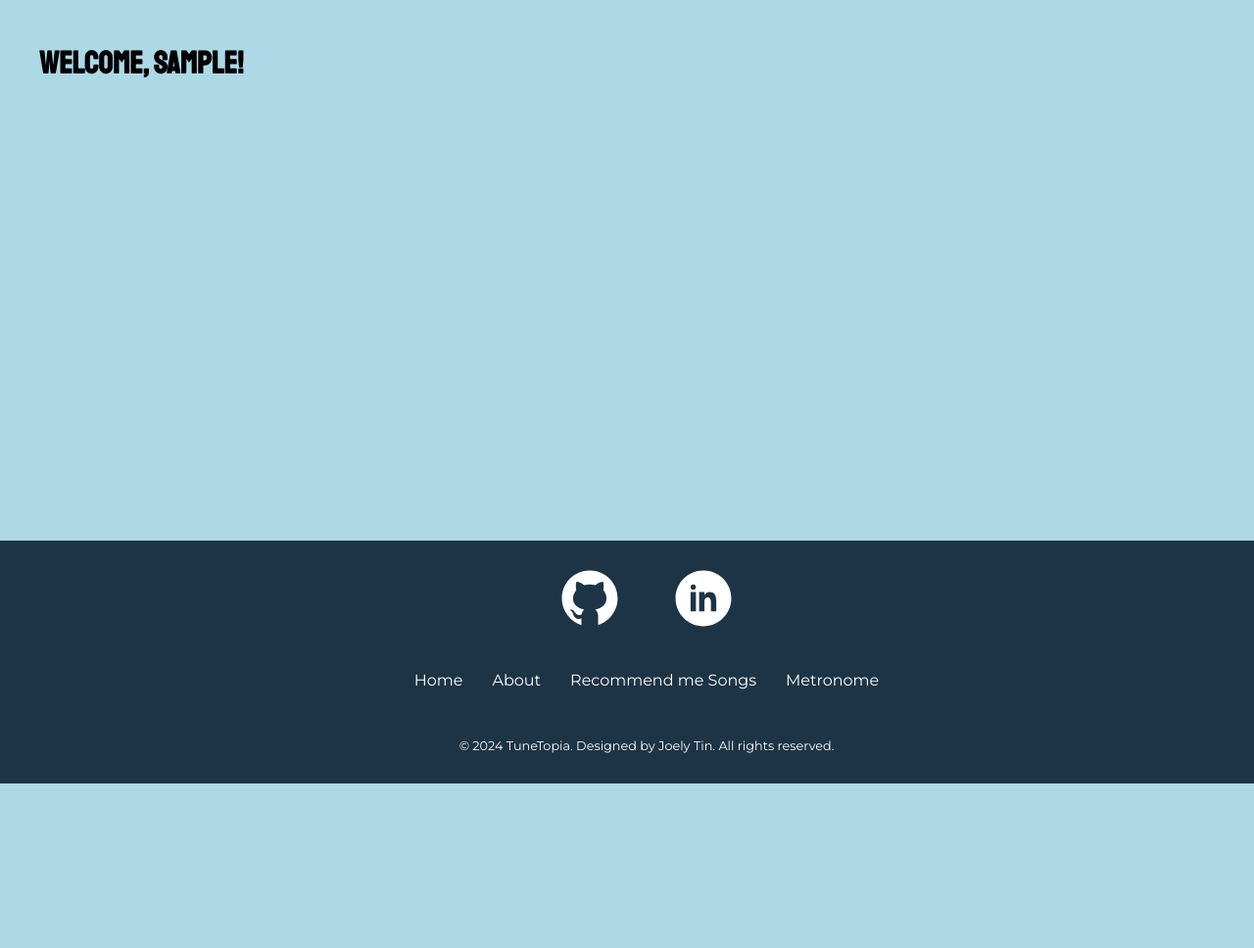
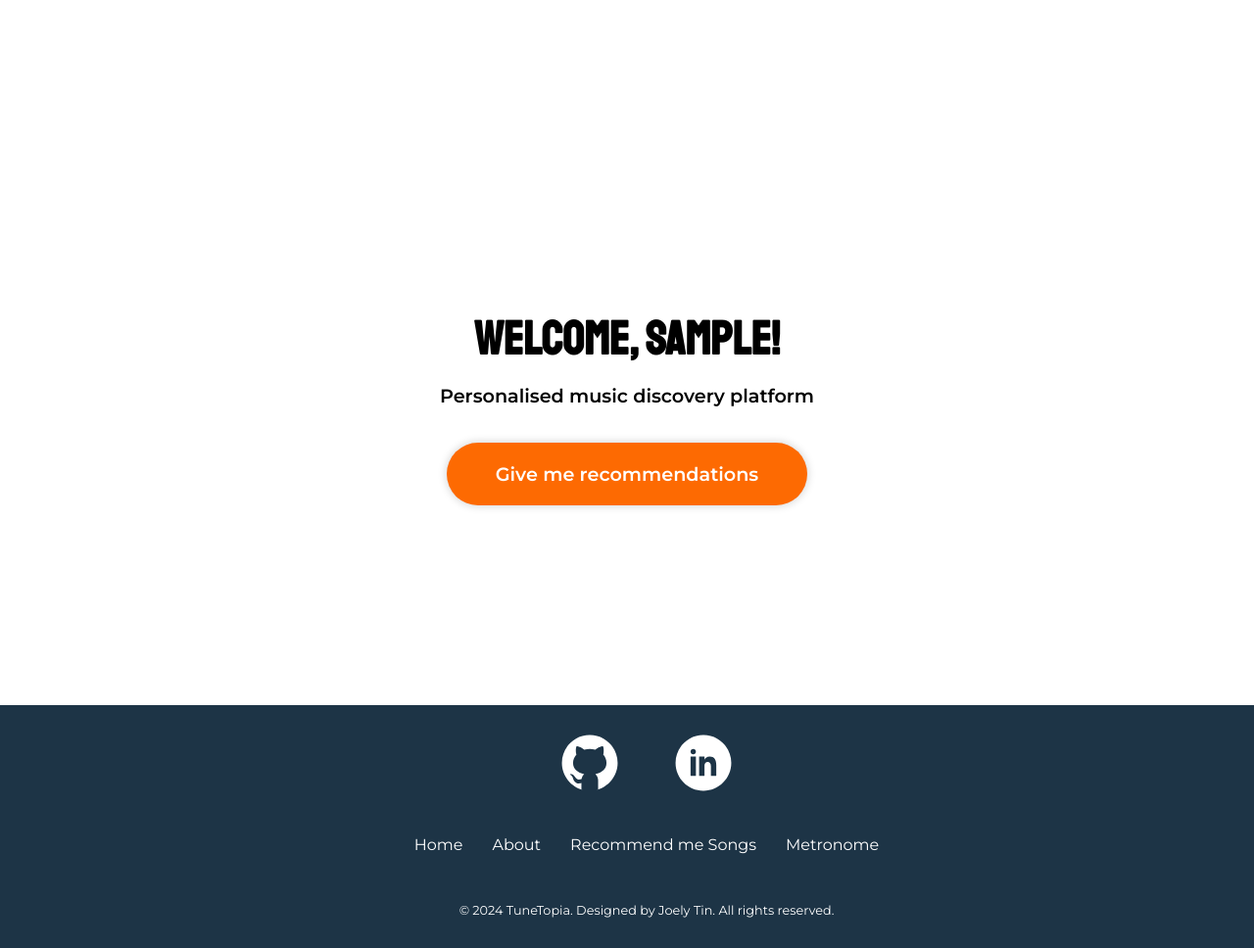
Before and after one commit to joelytin/TuneTopia, a Flask app: page /home in a window 1280 px wide. Shown: the whole page at 98% size. Before the commit the page ends 800 px from the top, so only its background shows below. Run offline with Flask 3, Linux system fonts and the light colour scheme; the visitor is signed in with stand-in values (Sample User, id 1); parts of the project's set-up code (start-up, migrations or seed data) failed here and were passed over.

Commit message:
Style changes

```diff
--- a/static/css/base-styles.css
+++ b/static/css/base-styles.css
@@ -11,13 +11,22 @@ h1, h2, h3 {
    font-family: 'Staatliches', sans-serif;
 }
 
+nav a.active {
+   text-decoration: underline;
+}
+
 nav {
    background-color: #fff;
    overflow: hidden;
    display: flex;
    justify-content: space-between;
    align-items: center;
-   padding: 0 20px;
+   padding: 0 30px;
+   height: 5rem;
+   z-index: 999;
+   position: fixed;
+   width: 100%;
+   box-shadow: 0 2px 4px rgba(0, 0, 0, 0.1);
 }
 
 nav a {
@@ -38,6 +47,11 @@ nav div {
    text-align: center;
    padding: 14px 20px;
    text-decoration: none;
+   border-radius: 50px;
+}
+
+.nav-link {
+   transition: background-color 0.3s ease;
 }
 
 .nav-link:hover {
@@ -56,9 +70,17 @@ nav div {
 
 /* Main content */
 .content {
-   padding: 1.5rem 2.5rem;
-   background-color: lightblue;
+   padding: 0 2.5rem;
+   background-color: #fff;
    flex-grow: 1;
+   display: flex;
+   flex-direction: column; /* Arrange content inside the main content area vertically */
+   justify-content: center; /* Center the content vertically */
+   z-index: 1;
+   /* Ensure the content starts below the header */
+   margin-top: 5rem; /* Adjust this value to match the height of your nav */
+   /* Set a min-height to make all content areas uniform */
+   min-height: calc(100vh - 10rem); /* 18rem = 5rem (nav) + 13rem (footer) */
 }
 
 /* Footer */
@@ -70,8 +92,8 @@ footer {
    font-family: 'Montserrat', sans-serif;
    width: 100%;
    height: 13rem;
-   position: fixed;
    bottom: 0;
+   z-index: 999;
 }
 
 .social-icons {
--- a/static/css/home-styles.css
+++ b/static/css/home-styles.css
@@ -0,0 +1,39 @@
+main {
+    display: flex;
+    flex-direction: column;
+    align-items: center;
+    justify-content: center;
+    height: 100vh;
+}
+
+.title {
+    font-size: 3rem;
+    margin-bottom: 0;
+}
+
+.subtitle {
+    font-family: 'Montserrat', sans-serif;
+    font-size: 1.2rem;
+    font-weight: 600;
+    margin-top: 1rem;
+}
+
+.recommendations-btn {
+    background-color: #FD6A02;
+    color: #fff;
+    border: none;
+    margin-top: 1rem;
+    padding: 20px 50px;
+    border-radius: 50px;
+    font-size: 1.2rem;
+    font-family: 'Montserrat', sans-serif;
+    font-weight: 600;
+    text-decoration: none;
+    cursor: pointer;
+    transition: background-color 0.3s ease;
+    box-shadow: 0 0 10px rgba(0, 0, 0, 0.2);
+}
+
+.recommendations-btn:hover {
+    background-color: #FD8835;
+}
--- a/static/css/index-styles.css
+++ b/static/css/index-styles.css
@@ -40,6 +40,7 @@ h1 {
     text-decoration: none;
     cursor: pointer;
     transition: background-color 0.3s ease;
+    box-shadow: 0 0 10px rgba(0, 0, 0, 0.2);
 }
 
 .login-btn:hover {
--- a/templates/base.html
+++ b/templates/base.html
@@ -16,12 +16,20 @@
   <body>
     {% if session.get('access_token') %}
     <nav>
-      <div class="logo">TUNETOPIA</div>
+      <a class="logo" href="/">TUNETOPIA</a>
       <div class="nav-links">
-        <div class="nav-link"><a href="{{ url_for('home') }}">Home</a></div>
-        <div class="nav-link"><a href="{{ url_for('about') }}">About</a></div>
-        <div class="nav-link"><a href="{{ url_for('recommend') }}">Recommend me Songs</a></div>
-        <div class="nav-link"><a href="{{ url_for('metronome') }}">Metronome</a></div>
+        <div class="nav-link">
+          <a href="{{ url_for('home') }}" class="{% if request.path == url_for('home') %}active{% endif %}">Home</a>
+        </div>
+        <div class="nav-link">
+          <a href="{{ url_for('about') }}" class="{% if request.path == url_for('about') %}active{% endif %}">About</a>
+        </div>
+        <div class="nav-link">
+          <a href="{{ url_for('recommend') }}" class="{% if request.path == url_for('recommend') %}active{% endif %}">Recommend me Songs</a>
+        </div>
+        <div class="nav-link">
+          <a href="{{ url_for('metronome') }}" class="{% if request.path == url_for('metronome') %}active{% endif %}">Metronome</a>
+        </div>
       </div>
       <div class="logout-btn"><a href="{{ url_for('logout') }}">Logout</a></div>
     </nav>
--- a/templates/home.html
+++ b/templates/home.html
@@ -1,5 +1,15 @@
 {% extends "base.html" %} {% block content %}
 
-<h1>Welcome, {{ session['user_name'] }}!</h1>
+<link
+    rel="stylesheet"
+    href="{{ url_for('static', filename='css/home-styles.css') }}"
+/>
+
+<main>
+    <h1 class="title">Welcome, {{ session['user_name'] }}!</h1>
+    <p class="subtitle">Personalised music discovery platform</p>
+
+    <a class="recommendations-btn" href="{{ url_for('recommend') }}">Give me recommendations</a>
+</main>
 
 {% endblock %}
```
